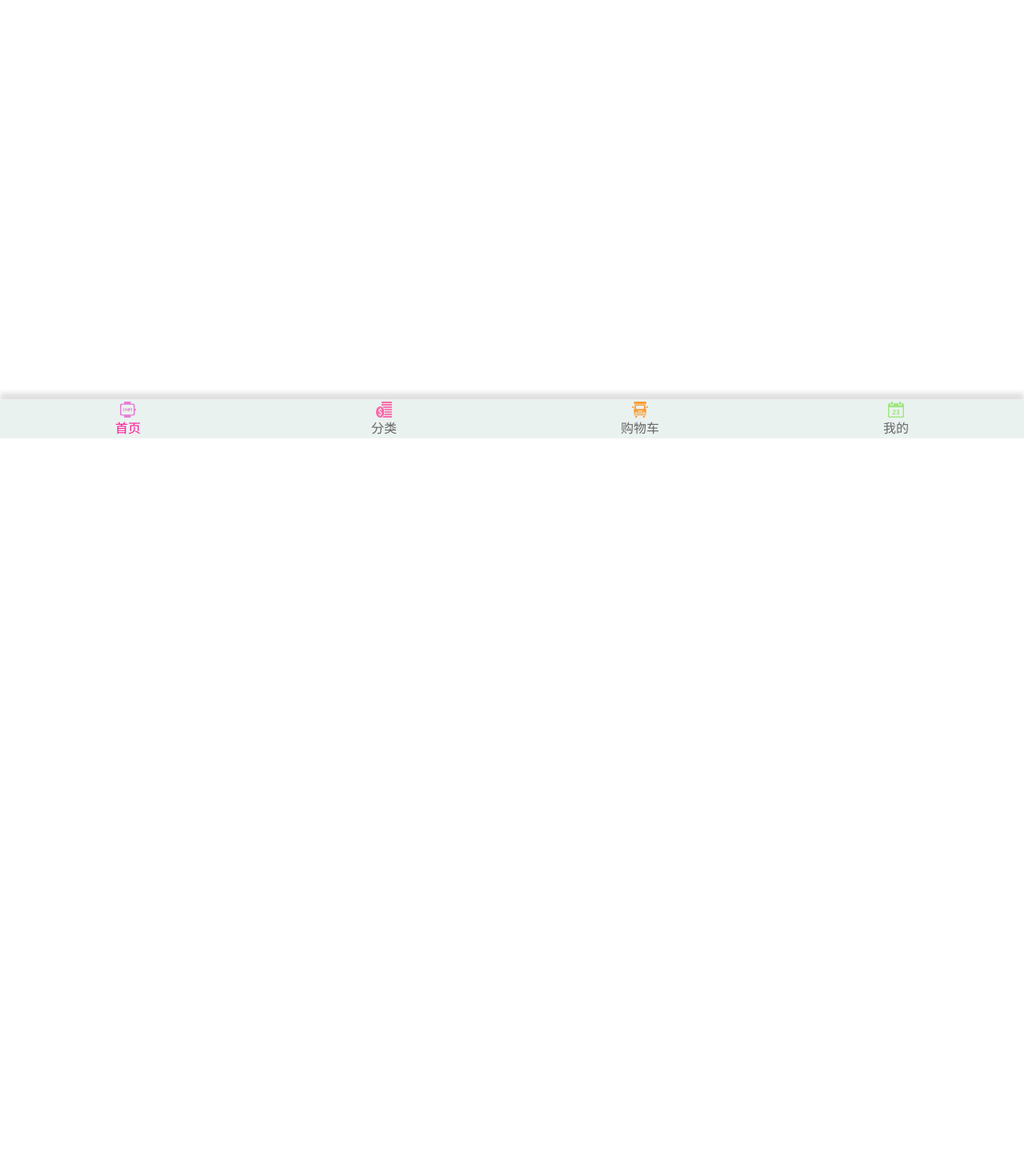
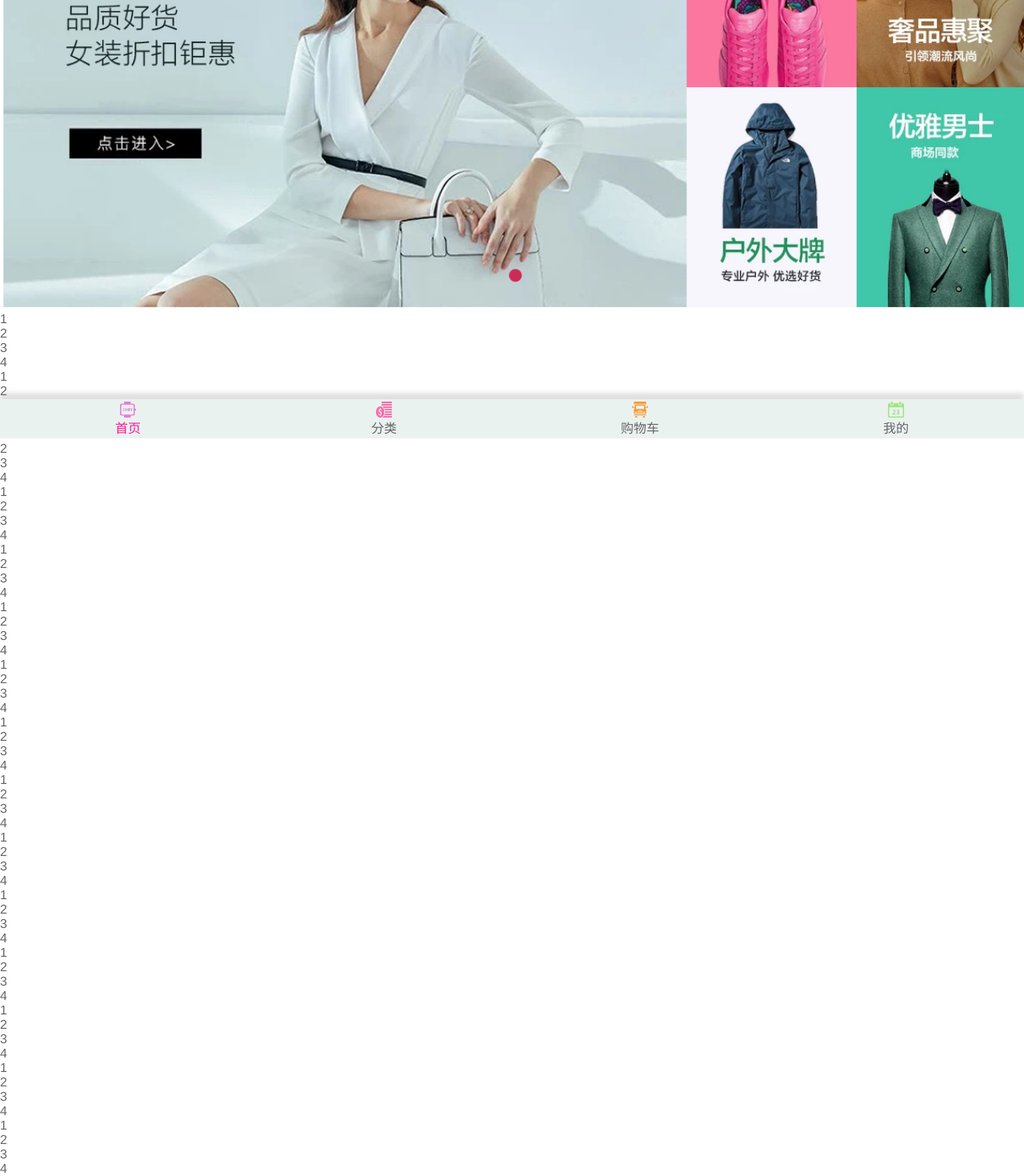
Before and after one commit to XJiaJie/SuperMall-X, a Vue app: page /home in a window 1280 px wide. Shown: the part 252-1722 px from the top of the page at 80% size. Before the commit the page ends 800 px from the top, so only its background shows below. Built offline with nearby package versions, Linux system fonts and the light colour scheme; no server answers.

Commit message:
FeatureView的封装

```diff
--- a/src/views/home/Home.vue
+++ b/src/views/home/Home.vue
@@ -3,6 +3,69 @@
   <nav-bar class="home-nav"><div slot="center">购物街</div></nav-bar>
   <home-swiper :banners="banners"></home-swiper>
   <recommend-view :recommends="recommends"></recommend-view>
+  <feature-view></feature-view>
+  <ul>
+    <li>1</li>
+    <li>2</li>
+    <li>3</li>
+    <li>4</li>
+    <li>1</li>
+    <li>2</li>
+    <li>3</li>
+    <li>4</li>
+    <li>1</li>
+    <li>2</li>
+    <li>3</li>
+    <li>4</li>
+        <li>1</li>
+    <li>2</li>
+    <li>3</li>
+    <li>4</li>
+    <li>1</li>
+    <li>2</li>
+    <li>3</li>
+    <li>4</li>
+    <li>1</li>
+    <li>2</li>
+    <li>3</li>
+    <li>4</li>
+        <li>1</li>
+    <li>2</li>
+    <li>3</li>
+    <li>4</li>
+    <li>1</li>
+    <li>2</li>
+    <li>3</li>
+    <li>4</li>
+    <li>1</li>
+    <li>2</li>
+    <li>3</li>
+    <li>4</li>
+        <li>1</li>
+    <li>2</li>
+    <li>3</li>
+    <li>4</li>
+    <li>1</li>
+    <li>2</li>
+    <li>3</li>
+    <li>4</li>
+    <li>1</li>
+    <li>2</li>
+    <li>3</li>
+    <li>4</li>
+        <li>1</li>
+    <li>2</li>
+    <li>3</li>
+    <li>4</li>
+    <li>1</li>
+    <li>2</li>
+    <li>3</li>
+    <li>4</li>
+    <li>1</li>
+    <li>2</li>
+    <li>3</li>
+    <li>4</li>
+  </ul>
 </div>
 </template>
 
@@ -10,6 +73,8 @@
 import NavBar from 'components/common/navbar/NavBar.vue'
 import HomeSwiper from './childComps/HomeSwiper'
 import RecommendView from './childComps/RecommendView.vue'
+import FeatureView from './childComps/FeatureView'
+
 import {getHomeMultidata} from 'network/home'
 
 // import Swiper from 'components/common/swiper/Swiper'
@@ -21,6 +86,7 @@ import {getHomeMultidata} from 'network/home'
       NavBar,
       HomeSwiper,
       RecommendView,
+      FeatureView,
     },
     data(){
      return{
@@ -38,8 +104,17 @@ import {getHomeMultidata} from 'network/home'
   }
 </script>
 <style lang='' scoped>
+#home{
+  padding-top:44px;
+}
 .home-nav{
   background-color:var(--color-tint);
-  color:white;
+  color:#fff;
+  position:fixed;
+  left:0;
+  right:0;
+  top:0;
+  z-index:9;
+
 }
 </style>
--- /dev/null
+++ b/src/views/home/childComps/FeatureView.vue
@@ -0,0 +1,19 @@
+<template>
+  <div class="feature">
+    <a href="http://act.mogujie.com/zzlx67">
+        <img src="~assets/img/home/feature.png" alt="">
+    </a>
+  </div>
+</template>
+
+<script>
+
+  export default {
+    name:'FeatureView',
+  }
+</script>
+<style lang='' scoped>
+.feature img{
+    width:100%;
+}
+</style>
```
Also changed, not shown: src/assets/img/home/feature.png (added).
